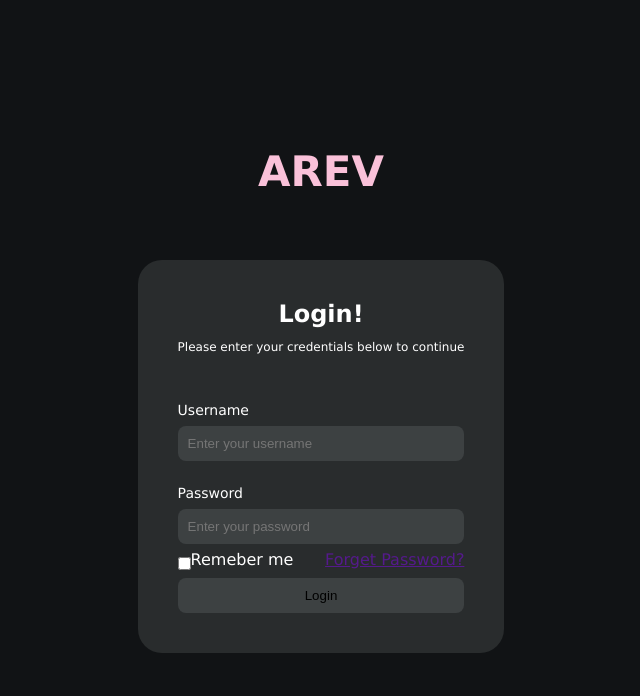
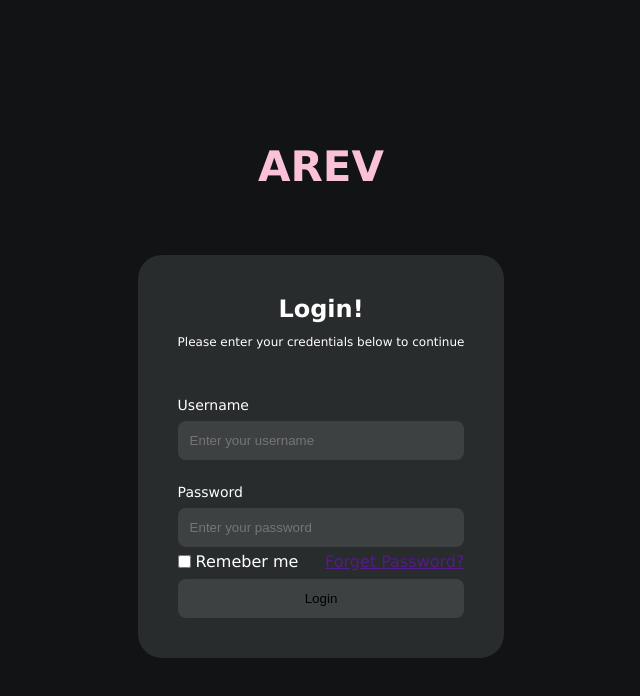
Before and after one commit to heditemani/Arev, a Next.js app in the folder hackathon-frontend/: page / in a window 1280 px wide. Shown: the top 696 px of the page, without its empty margins (319-959 px from the left). Built offline with nearby package versions, Linux system fonts and the light colour scheme.

Commit message:
style: adjust input padding and fix margin for remember me section

```diff
--- a/hackathon-frontend/src/app/page.module.css
+++ b/hackathon-frontend/src/app/page.module.css
@@ -29,7 +29,7 @@
 }
 
 .login_form form input{
-    padding: 10px;
+    padding: 12px;
     background-color: var(--background-color-input);
     border: none;
     border-radius: 8px;
@@ -66,10 +66,13 @@
     display: flex;
     align-items: center;
     justify-content: center;
+
+    gap: 5px;
 }
 
 .remeber_me input{
     border-radius: 2px;
     background-color: transparent;
     border-color: var(--text-color);
+    margin-top: 0 !important;
 }
```
